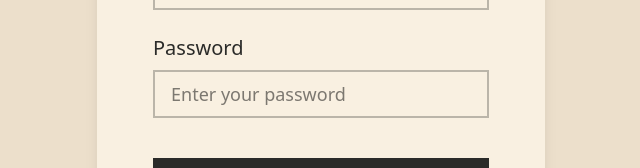
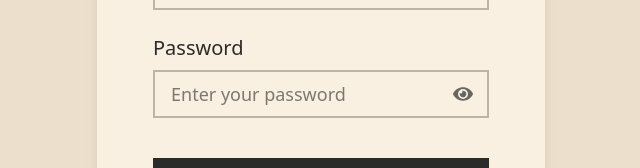
Before and after one commit to AbhishekPal634/mess-menu, a React (Vite) app in the folder client/: page /mess/login in a window 1280 px wide. Shown: the part 396-564 px from the top of the page, without its empty margins (319-959 px from the left). Built offline with nearby package versions, Linux system fonts and the light colour scheme; no server answers; a web font is replaced by a local one.

Commit message:
added visibility in password input

```diff
--- a/client/src/pages/MessLogin.jsx
+++ b/client/src/pages/MessLogin.jsx
@@ -1,12 +1,14 @@
 import React, { useState, useEffect } from "react";
 import { useNavigate } from "react-router-dom";
 import { jwtDecode } from "jwt-decode";
+import { FaEye, FaEyeSlash } from "react-icons/fa";
 import Line from "../components/Line";
 import axios from "axios";
 
 const MessLogin = () => {
   const [formData, setFormData] = useState({ username: "", password: "" });
   const [error, setError] = useState("");
+  const [showPassword, setShowPassword] = useState(false);
   const navigate = useNavigate();
 
   useEffect(() => {
@@ -112,16 +114,25 @@ const MessLogin = () => {
             <label htmlFor="password" className="block text-xl text-[#2B2B29]">
               Password
             </label>
+            <div className="relative">
               <input
-              type="password"
+                type={showPassword ? "text" : "password"}
                 id="password"
                 name="password"
                 value={formData.password}
                 onChange={handleChange}
-              className="w-full px-4 py-2 border-2 border-[#2B2B29]/30 focus:border-[#2B2B29] outline-none text-lg"
+                className="w-full px-4 py-2 border-2 border-[#2B2B29]/30 focus:border-[#2B2B29] outline-none text-lg pr-12"
                 placeholder="Enter your password"
                 required
               />
+              <button
+                type="button"
+                onClick={() => setShowPassword(!showPassword)}
+                className="absolute right-3 top-1/2 -translate-y-1/2 text-[#2B2B29]/70 hover:text-[#2B2B29] transition-colors cursor-pointer p-1"
+              >
+                {showPassword ? <FaEyeSlash size={20} /> : <FaEye size={20} />}
+              </button>
+            </div>
           </div>
 
           {error && <p className="text-red-500">{error}</p>}
```
Lines whose indentation alone changed are shown as unchanged.
